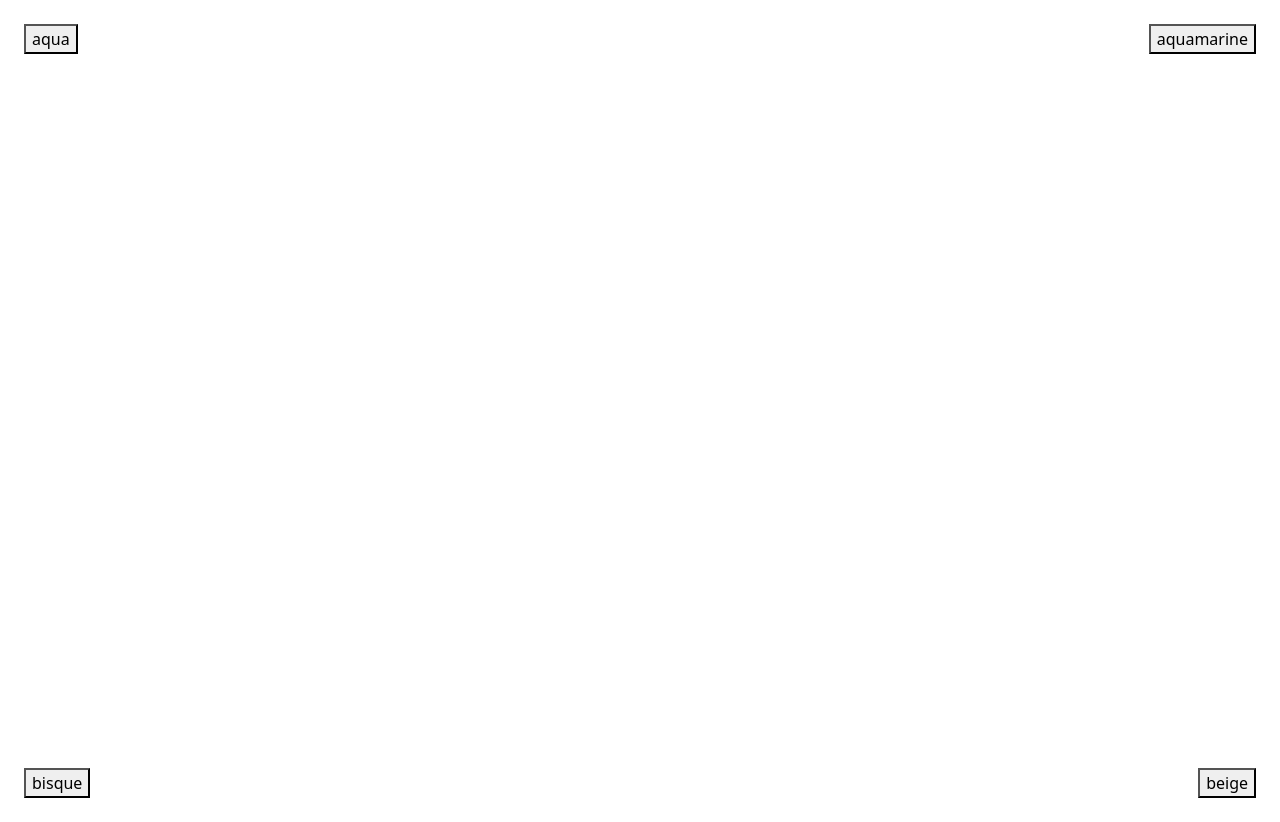
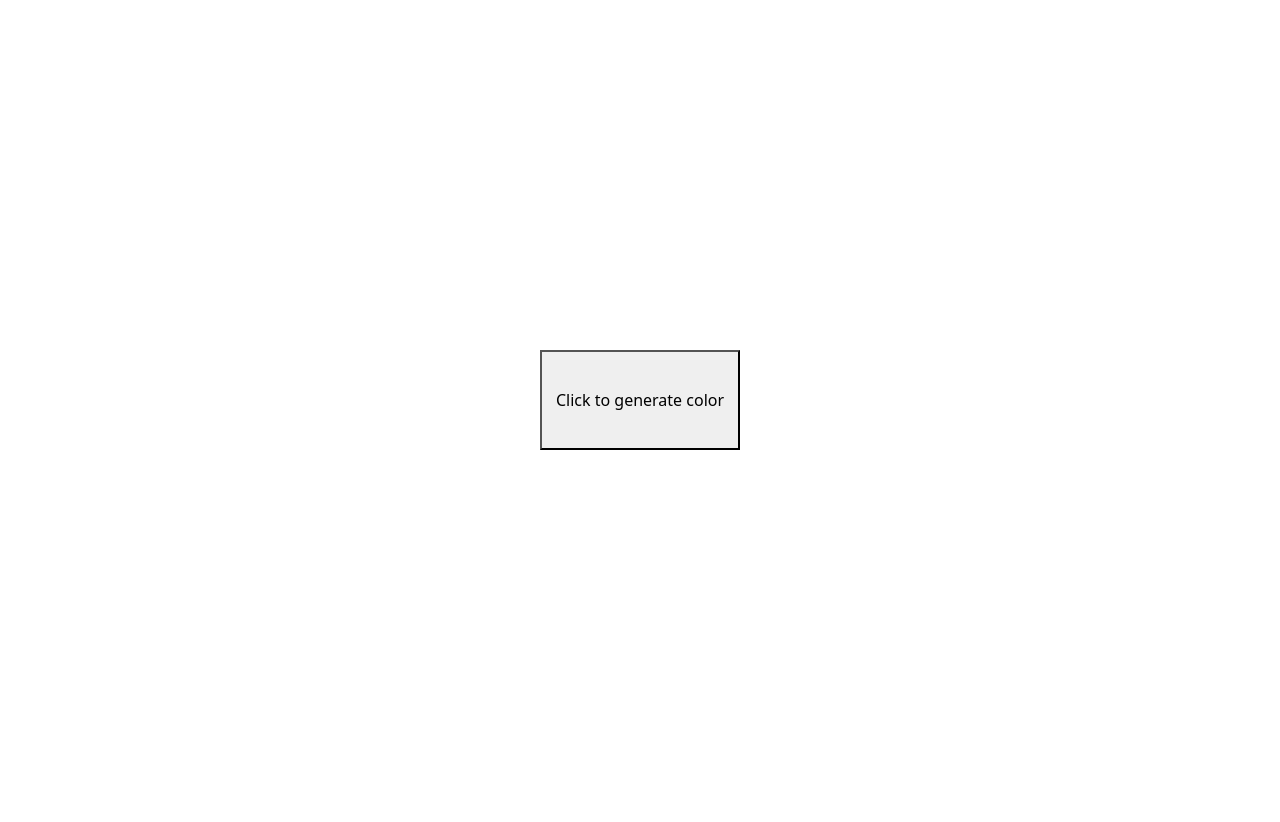
Before and after one commit to aayush-itobuz/color-generate, a plain HTML site: page index.html in a window 1280 px wide. After the commit the page ends 800 px from the top, so only its background shows below. Drawn offline with nearby package versions, Linux system fonts and the light colour scheme.

Commit message:
first commit

```diff
--- a/app.js
+++ b/app.js
@@ -1,15 +1,11 @@
-function aqua(){
-  document.body.style.backgroundColor = "aqua"
+
+
+function colorChange() {
+  let color = document.getElementById("changer");
+  const minm = 100000;
+  const maxm = 999999;
+  let hexCode = Math.floor(Math.random() * (maxm - minm + 1)) + minm;
+  color.innerHTML = "color code : #" + hexCode;
+  const bgColor = "#" + hexCode;
+  document.body.style.backgroundColor = bgColor;
 }
-
-function aquamarine(){
-  document.body.style.backgroundColor = "aquamarine"
-}
-
-function bisque(){
-  document.body.style.backgroundColor = "bisque"
-}
-
-function beige(){
-  document.body.style.backgroundColor = "beige"
-}
--- a/index.html
+++ b/index.html
@@ -4,22 +4,16 @@
 <head>
   <meta charset="UTF-8">
   <meta name="viewport" content="width=device-width, initial-scale=1.0">
-  <title>Color Changer</title>
+  <title>Color generate</title>
   <link rel="stylesheet" href="https://cdn.jsdelivr.net/npm/bootstrap@5.3.3/dist/css/bootstrap.min.css" />
   <link rel="stylesheet" href="style.css">
 </head>
 
 <body>
 
-  <header class="header d-flex m-4">
-    <button onclick="aqua()">aqua</button>
-    <button onclick="aquamarine()">aquamarine</button>
-  </header>
-
-  <footer class="footer d-flex m-4">
-    <button onclick="bisque()">bisque</button>
-    <button onclick="beige()">beige</button>
-  </footer>
+  <div class="button-container d-flex justify-content-center align-items-center">
+    <button class="color-button" onclick="colorChange()" id="changer">Click to generate color</button>
+  </div>
 
   <script src="./app.js"></script>
 </body>
--- a/style.scss
+++ b/style.scss
@@ -7,6 +7,11 @@ body {
   padding: 0;
 }
 
-footer {
-  height: 85vh;
+.color-button {
+  height: 100px;
+  width: 200px;
 }
+
+.button-container {
+  height: 100vh;
+}
```
Also changed, not shown: style.css, 1 other file.
